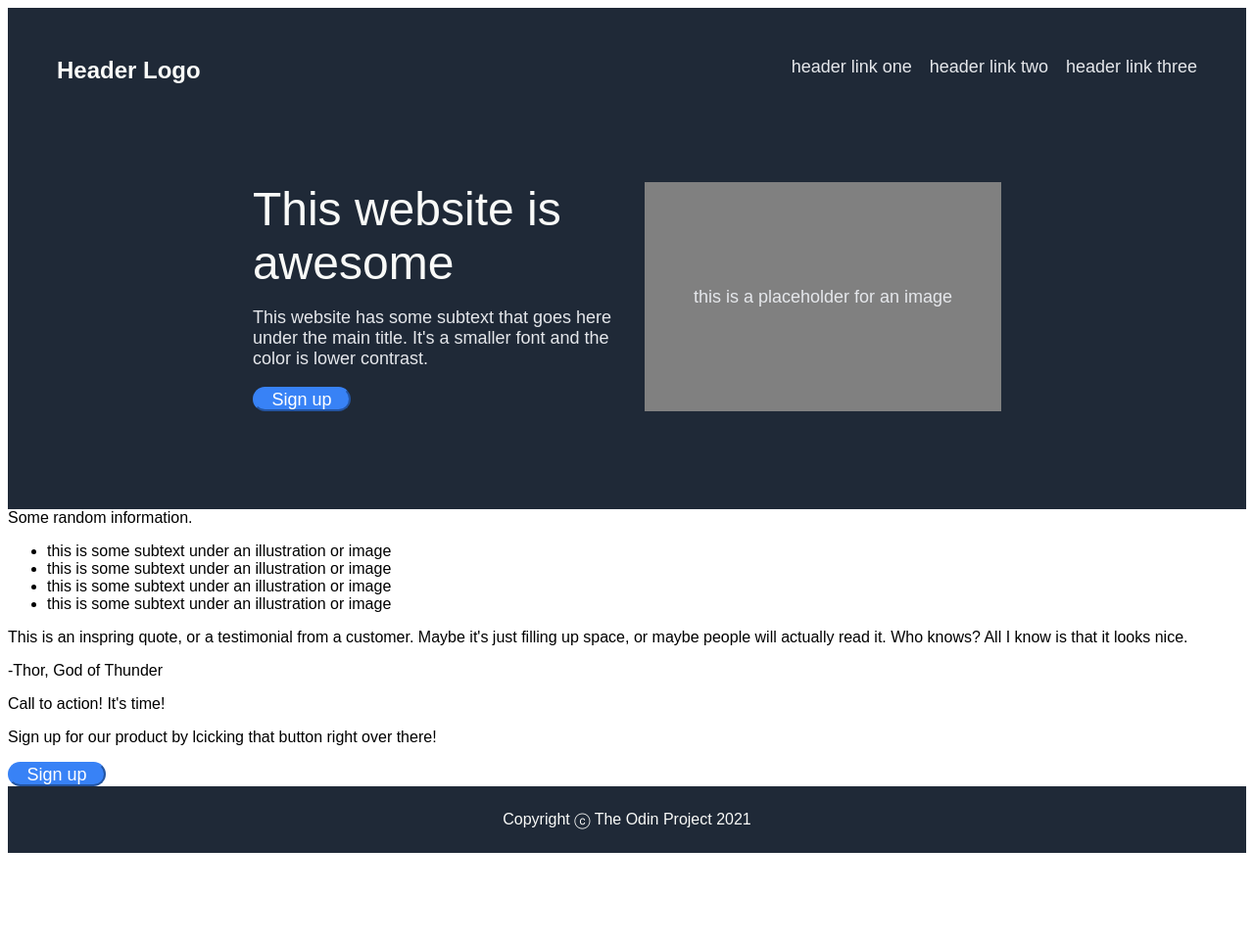
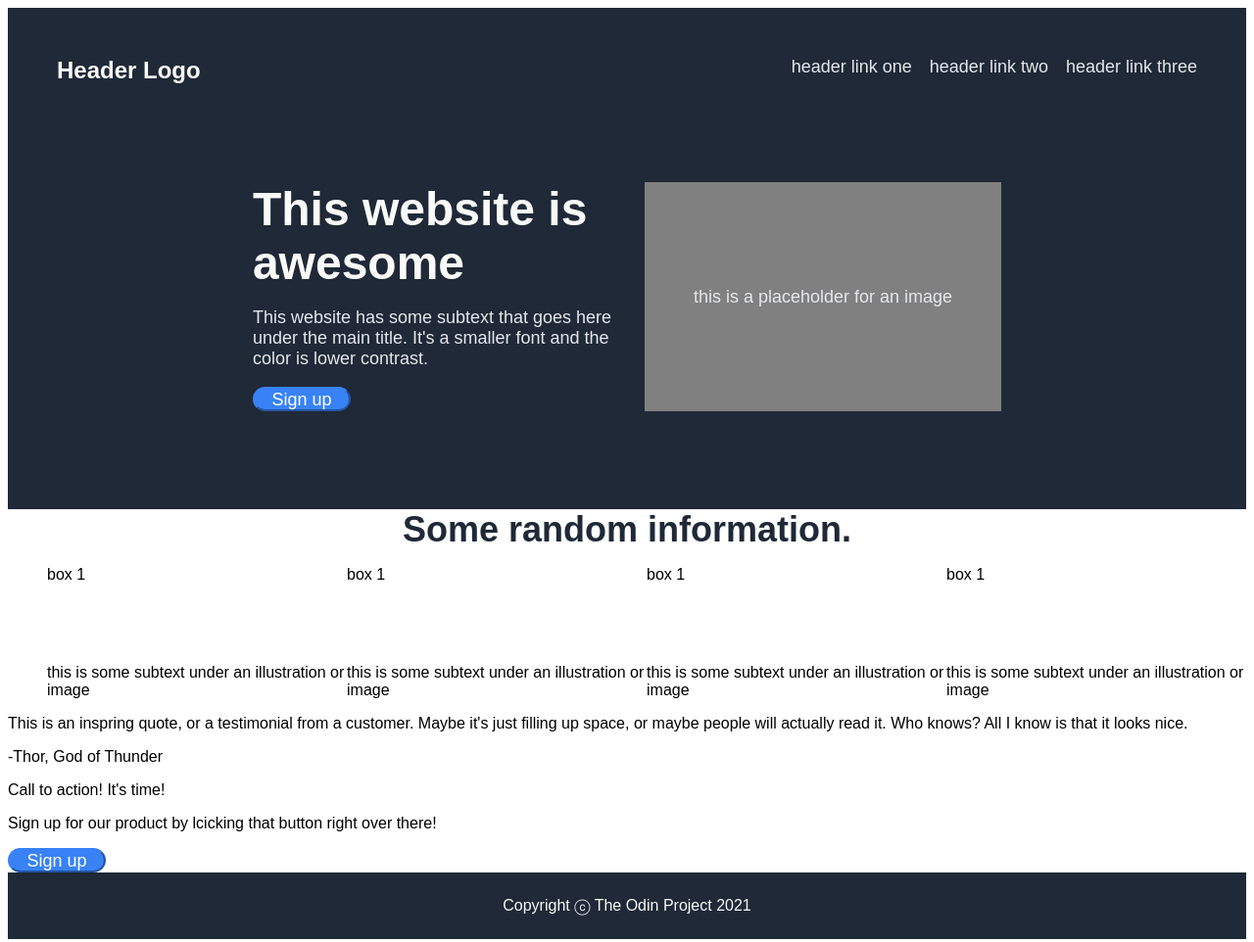
Before and after one commit to leserenityu/landing-page, a plain HTML site: page index.html in a window 1280 px wide. Shown: the whole page at 98% size. Before the commit the page ends 879 px from the top, so only its background shows below. Drawn offline with Linux system fonts and the light colour scheme.

Commit message:
Add styling to section two, unfinished

```diff
--- a/index.html
+++ b/index.html
@@ -5,6 +5,13 @@
         <title>Landing Page</title>
         <link rel="stylesheet" href="style.css">
         <link rel="font" href="./fonts/Roboto.zip">
+        <style>
+            .box {
+                height: 100px;
+                width: 100px;
+                border-color: #3882F6;
+            }
+        </style>
     </head>
 
     <body class="webpage">
@@ -29,12 +36,16 @@
             </div>
 
         <div class="section-two">
-            Some random information.
-            <ul>
-                <li>this is some subtext under an illustration or image</li>
-                <li>this is some subtext under an illustration or image</li>
-                <li>this is some subtext under an illustration or image</li>
-                <li>this is some subtext under an illustration or image</li>
+            <div id="heading-two">Some random information.</div>
+            <ul class="information">
+                <li><div class="box">box 1</div>
+                    this is some subtext under an illustration or image</li>
+                <li><div class="box">box 1</div>
+                    this is some subtext under an illustration or image</li>
+                <li><div class="box">box 1</div>
+                    this is some subtext under an illustration or image</li>
+                <li><div class="box">box 1</div>
+                    this is some subtext under an illustration or image</li>
             </ul>
         </div>
 
--- a/style.css
+++ b/style.css
@@ -57,7 +57,7 @@ a:visited {
 }
 
 #main-text {
-    font-weight: extra-bold;
+    font-weight: bolder;
     color: #F9FAF8;
     font-size: 48px;
 }
@@ -80,6 +80,27 @@ button {
     padding: 50px
 }
 
+.section-two {
+
+}
+
+#heading-two {
+    font-size: 36px;
+    font-weight: bolder;
+    color: #1F2937;
+    display: flex;
+    justify-content: center;
+}
+
+.information {
+    list-style: none;
+    display: flex;
+}
+
+.box {
+    border-color: #3882F6;
+}
+
 .footer {
     display: flex;
     justify-content: center;
```
